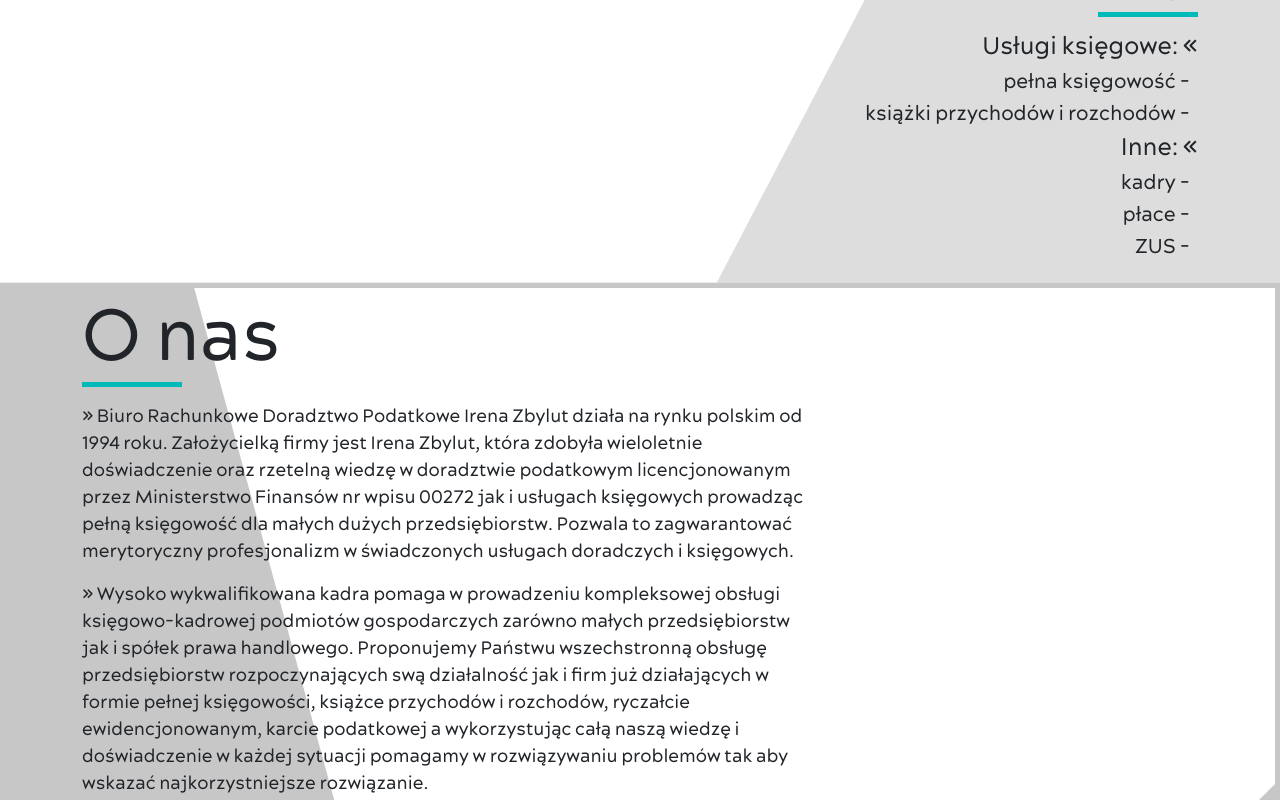
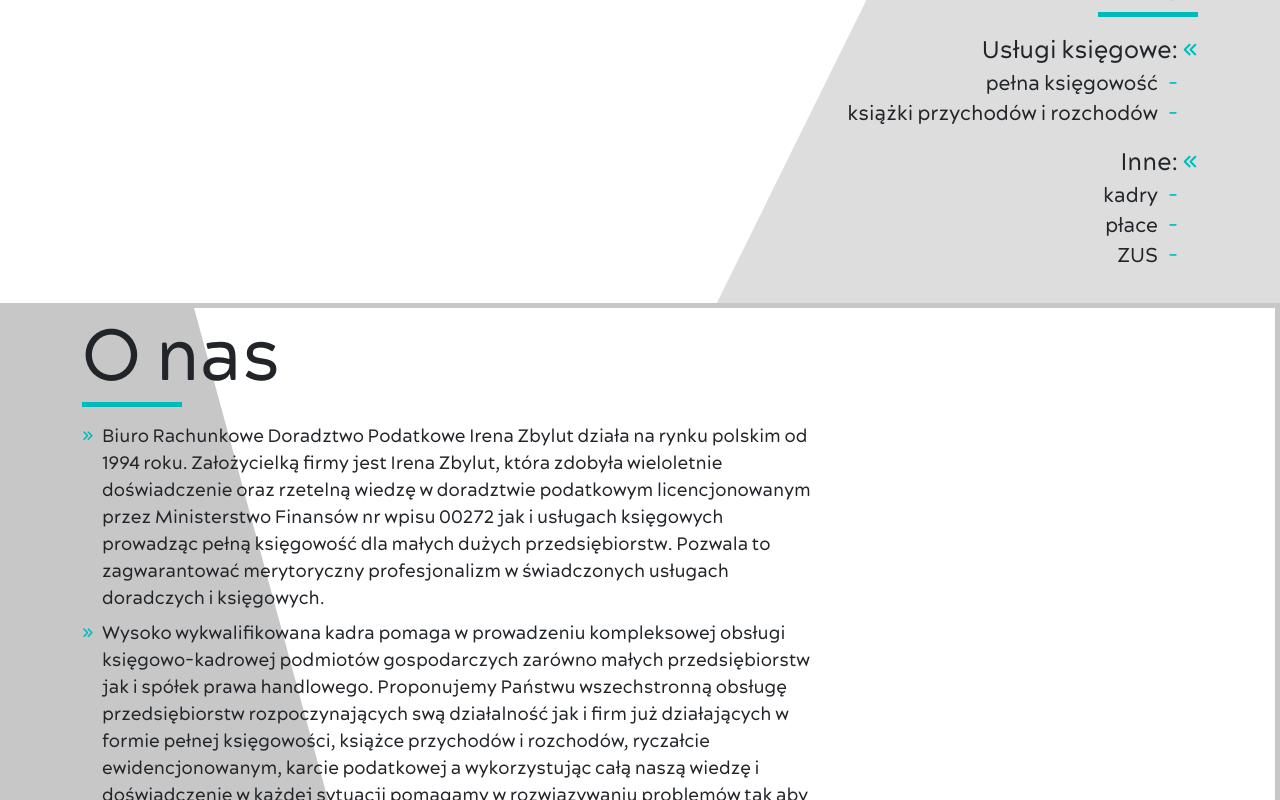
Before and after one commit to luiqiana/biuro-zbylut, a React (Create React App) app in the folder client/: page / in a window 1280 px wide. Shown: the part 860-1660 px from the top of the page. Built offline with nearby package versions, Linux system fonts and the light colour scheme.

Commit message:
Changed lists style

```diff
--- a/client/src/components/index/About.js
+++ b/client/src/components/index/About.js
@@ -15,10 +15,12 @@ class About extends Component {
 					</div>
 					<Row>
 						<Col lg={8}>
-							<p>&raquo; Biuro Rachunkowe Doradztwo Podatkowe Irena Zbylut działa na rynku polskim od 1994 roku. Założycielką firmy jest Irena Zbylut, która zdobyła wieloletnie doświadczenie oraz rzetelną wiedzę w doradztwie podatkowym licencjonowanym przez Ministerstwo Finansów nr wpisu 00272 jak i usługach księgowych prowadząc pełną księgowość dla małych dużych przedsiębiorstw. Pozwala to zagwarantować merytoryczny profesjonalizm w świadczonych usługach doradczych i księgowych.</p>
-							<p>&raquo; Wysoko wykwalifikowana kadra pomaga w prowadzeniu kompleksowej obsługi księgowo-kadrowej podmiotów gospodarczych zarówno małych przedsiębiorstw jak i spółek prawa handlowego. Proponujemy Państwu wszechstronną obsługę przedsiębiorstw rozpoczynających swą działalność jak i firm już działających w formie pełnej księgowości, książce przychodów i rozchodów, ryczałcie ewidencjonowanym, karcie podatkowej a wykorzystując całą naszą wiedzę i doświadczenie w każdej sytuacji pomagamy w rozwiązywaniu problemów tak aby wskazać najkorzystniejsze rozwiązanie.</p>
-							<p>&raquo; Wychodząc naprzeciw oczekiwaniom naszych klientów stale śledzimy zmiany przepisów podatkowych, wykorzystujemy nowoczesne narzędzia m.in. rzetelne i funkcjonalne programy komputerowe uznanych marek.</p>
-							<p>&raquo; Dostosowując się do potrzeb klientów świadczymy usługi w siedzibie klienta poprzez konsultacje oraz dostarczanie i odbiór dokumentów.</p>
+							<ul>
+								<li>Biuro Rachunkowe Doradztwo Podatkowe Irena Zbylut działa na rynku polskim od 1994 roku. Założycielką firmy jest Irena Zbylut, która zdobyła wieloletnie doświadczenie oraz rzetelną wiedzę w doradztwie podatkowym licencjonowanym przez Ministerstwo Finansów nr wpisu 00272 jak i usługach księgowych prowadząc pełną księgowość dla małych dużych przedsiębiorstw. Pozwala to zagwarantować merytoryczny profesjonalizm w świadczonych usługach doradczych i księgowych.</li>
+								<li className="mt-2">Wysoko wykwalifikowana kadra pomaga w prowadzeniu kompleksowej obsługi księgowo-kadrowej podmiotów gospodarczych zarówno małych przedsiębiorstw jak i spółek prawa handlowego. Proponujemy Państwu wszechstronną obsługę przedsiębiorstw rozpoczynających swą działalność jak i firm już działających w formie pełnej księgowości, książce przychodów i rozchodów, ryczałcie ewidencjonowanym, karcie podatkowej a wykorzystując całą naszą wiedzę i doświadczenie w każdej sytuacji pomagamy w rozwiązywaniu problemów tak aby wskazać najkorzystniejsze rozwiązanie.</li>
+								<li className="mt-2">Wychodząc naprzeciw oczekiwaniom naszych klientów stale śledzimy zmiany przepisów podatkowych, wykorzystujemy nowoczesne narzędzia m.in. rzetelne i funkcjonalne programy komputerowe uznanych marek.</li>
+								<li className="mt-2">Dostosowując się do potrzeb klientów świadczymy usługi w siedzibie klienta poprzez konsultacje oraz dostarczanie i odbiór dokumentów.</li>
+							</ul>
 						</Col>
 					</Row>
 				</Container>
--- a/client/src/components/index/Services.js
+++ b/client/src/components/index/Services.js
@@ -48,22 +48,17 @@ class Services extends Component {
 				<div className="big-container p-0" ref={this.BigContainerRef}>
 					<div className="big-wrapper p-3" ref={this.BigWrapperRef}>
 						<h2>Nasze usługi:</h2>
-						<div className="divider" />
-						<div className="text-container">
-							<h4 className="mt-2">&nbsp;» Usługi księgowe:</h4>
-							<div className="subtext-container">
-								<h5>&nbsp;&nbsp;- pełna księgowość</h5>
-								<h5>&nbsp;&nbsp;- książki przychodów i rozchodów</h5>
-							</div>
-						</div>
-						<div className="text-container mt-3">
-							<h4>&nbsp;» Inne:</h4>
-							<div className="subtext-container">
-								<h5>&nbsp;&nbsp;- kadry</h5>
-								<h5>&nbsp;&nbsp;- płace</h5>
-								<h5>&nbsp;&nbsp;- ZUS</h5>
-							</div>
-						</div>
+						<ul className="text-container">
+							<li className="header mt-2">Usługi księgowe:</li>
+							<li className="point">pełna księgowość</li>
+							<li className="point">książki przychodów i rozchodów</li>
+						</ul>
+						<ul className="text-container mt-3">
+							<li className="header mt-2">Inne:</li>
+							<li className="point">kadry</li>
+							<li className="point">płace</li>
+							<li className="point">ZUS</li>
+						</ul>
 					</div>
 				</div>
 				<div className="small-container p-3 text-end" ref={this.SmallContainerRef}>
@@ -72,23 +67,18 @@ class Services extends Component {
 							<h1>Nasze usługi</h1>
 							<div className="divider" />
 						</div>
-						<div className="text-container mt-3">
-							<h4>Usługi księgowe: &laquo;</h4>
-							<div className="subtext-container">
-								<h5>pełna księgowość -&nbsp;</h5>
-								<h5>książki przychodów i rozchodów -&nbsp;</h5>
-							</div>
-						</div>
-						<div className="text-container">
-							<h4>Inne: &laquo;</h4>
-							<div className="subtext-container">
-								<h5>kadry -&nbsp;</h5>
-								<h5>płace -&nbsp;</h5>
-								<h5>ZUS -&nbsp;</h5>
-							</div>
-						</div>
+						<ul className="text-container mt-3">
+							<li className="header">Usługi księgowe:</li>
+							<li className="point">pełna księgowość</li>
+							<li className="point">książki przychodów i rozchodów</li>
+						</ul>
+						<ul className="text-container">
+							<li className="header">Inne:</li>
+							<li className="point">kadry</li>
+							<li className="point">płace</li>
+							<li className="point">ZUS</li>
+						</ul>
 					</Container>
-
 				</div>
 			</section>
 		);
--- a/client/src/styles/scss/style.scss
+++ b/client/src/styles/scss/style.scss
@@ -240,7 +240,7 @@ section#services {
 	width: 100%;
 	position: relative;
 	background-color: #dddddd;
-	z-index: 0;
+	z-index: 10;
 
 	@media(min-width: 550px) {
 		&::before {
@@ -264,8 +264,6 @@ section#services {
 		border-top-left-radius: 10px;
 		border-bottom-left-radius: 10px;
 
-
-
 		div.big-wrapper {
 			display: inline-block;
 
@@ -273,12 +271,40 @@ section#services {
 				margin-bottom: 0;
 			}
 
-			h4 {
-				margin-bottom: 0;
+			ul.text-container {
+				padding-inline-start: 0;
+				padding-inline-end: 0;
+
+				li {
+					list-style-type: none;
+					position: relative;
+
+					&::after {
+						top: 0;
+						position: absolute;
+						color: #00baba;
 					}
 
-			h5 {
-				margin-bottom: 0;
+					&.header {
+						font-size: 1.5rem;
+						padding-left: 20px;
+
+						&::after {
+							left: 0;
+							content: '»';
+						}
+					}
+
+					&.point {
+						font-size: 1.25rem;
+						padding-left: 40px;
+
+						&::after {
+							left: 20px;
+							content: '-';
+						}
+					}
+				}
 			}
 		}
 	}
@@ -294,6 +320,43 @@ section#services {
 				height: 5px;
 				background-color: #00baba;
 				margin-left: auto;
+			}
+		}
+
+		ul.text-container {
+			padding-inline-start: 0;
+			padding-inline-end: 0;
+
+			li {
+				list-style-type: none;
+				position: relative;
+				text-align: right;
+
+				&::after {
+					top: 0;
+					position: absolute;
+					color: #00baba;
+				}
+
+				&.header {
+					font-size: 1.5rem;
+					padding-right: 20px;
+
+					&::after {
+						right: 0;
+						content: '«';
+					}
+				}
+
+				&.point {
+					font-size: 1.25rem;
+					padding-right: 40px;
+
+					&::after {
+						right: 20px;
+						content: '-';
+					}
+				}
 			}
 		}
 	}
@@ -354,12 +417,29 @@ section#about {
 		}
 
 		div.row {
-			p {
+			ul {
+				padding-inline-start: 0;
+				padding-inline-end: 0;
+
+				li {
+					list-style-type: none;
+					position: relative;
+					padding-left: 20px;
+
 					@media(min-width: 576px) {
 						font-size: 18px;
 					}
 					@media(max-width: 575px) {
 						font-size: 16px;
+					}
+
+					&::after {
+						top: 0;
+						position: absolute;
+						color: #00baba;
+						left: 0;
+						content: '»';
+					}
 				}
 			}
 		}
@@ -389,8 +469,19 @@ section#accountancy {
 	}
 
 	h1 {
+		margin-bottom: 0;
+
+		@media(min-width: 601px) {
 			font-size: 72px;
-		margin-bottom: 0;
+		}
+
+		@media(min-width: 351px) and (max-width: 600px) {
+			font-size: 48px;
+		}
+
+		@media(max-width: 350px) {
+			font-size: 36px;
+		}
 	}
 
 	div.header-container {
```
Also changed, not shown: client/src/styles/css/style.css, 1 other file (tests, documents, lock files or other folders). Lines whose indentation alone changed are shown as unchanged.
